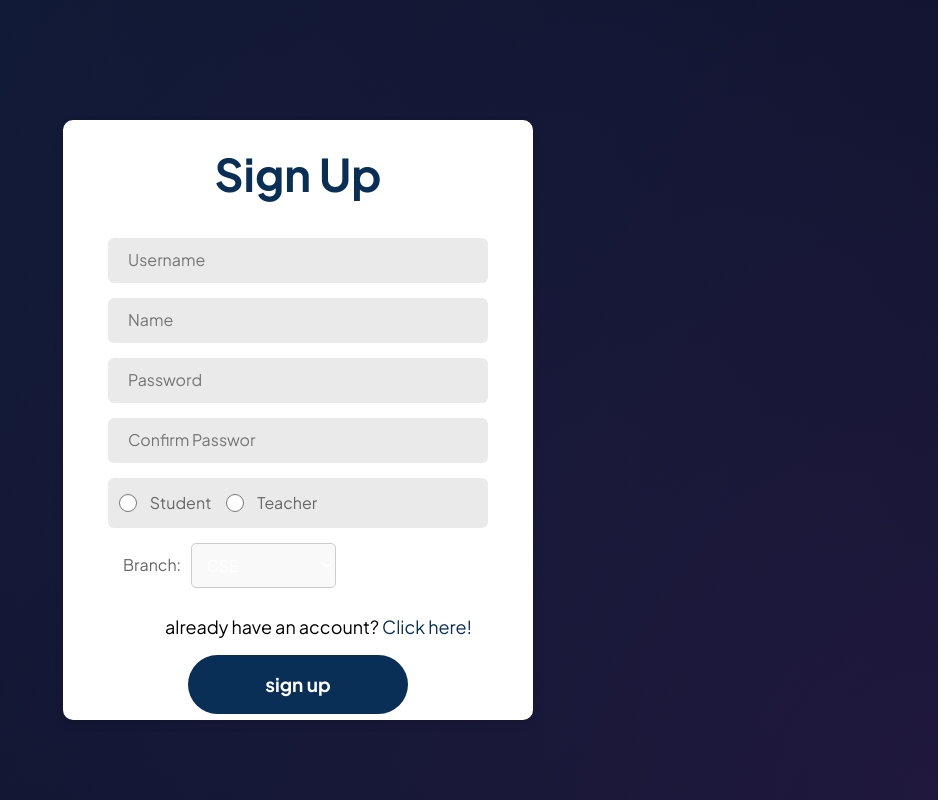
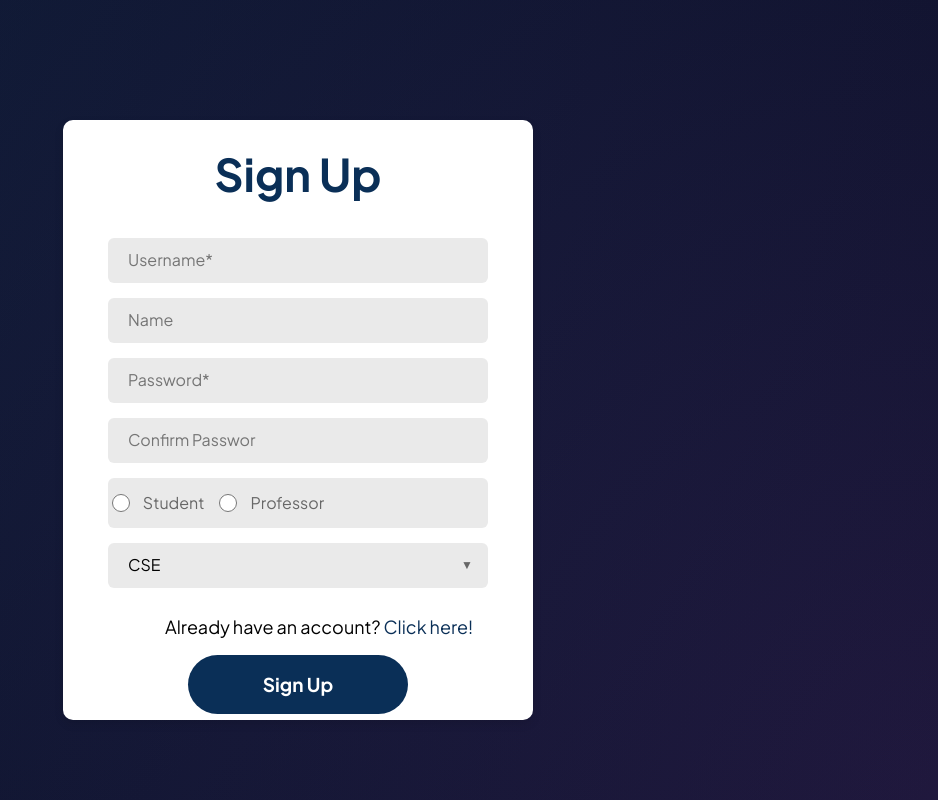
Before and after one commit to mym10/SE_project_frontend, a React (Create React App) app: page /signup in a window 1280 px wide. Shown: the whole page, without its empty margins (342-1280 px from the left). Built offline with nearby package versions, Linux system fonts and the light colour scheme.

Commit message:
47:Signup and login for prof and student fixed

```diff
--- a/src/css/Signup.css
+++ b/src/css/Signup.css
@@ -39,6 +39,7 @@
     height: 45px;
     background: #eaeaea;
     border-radius: 6px;
+    position: relative; /* Added for dropdown arrow positioning */
 }
 
 .input input {
@@ -67,6 +68,8 @@
 .signup-submit-container {
     display: flex;
     justify-content: center;
+    overflow: auto;
+    position: relative;
     margin-top: 15px;
     width: 100%;
 }
@@ -119,6 +122,48 @@
 
 .error-text {
     color: black;
+    min-height: 24px;
     font-weight: bold;
     margin-top: 5px;
 }
+
+/* Branch dropdown styles */
+.input select.branch-dropdown {
+    width: 100%;
+    height: 100%;
+    background: transparent;
+    border: none;
+    outline: none;
+    color: #000;
+    font-size: 16px;
+    padding-left: 20px;
+    -webkit-appearance: none;
+    -moz-appearance: none;
+    appearance: none;
+    cursor: pointer;
+}
+
+/* Dropdown arrow */
+.input .dropdown-arrow {
+    position: absolute;
+    right: 15px;
+    pointer-events: none;
+    color: #676767;
+    font-size: 12px;
+}
+
+/* Branch container styles (optional) */
+.branch-container {
+    display: flex;
+    align-items: center;
+    width: 380px;
+    margin: auto;
+    gap: 10px;
+    margin-bottom: 10px;
+}
+
+.branch-label {
+    font-size: 16px;
+    color: #676767;
+    width: 80px;
+}
--- a/src/pages/Login.jsx
+++ b/src/pages/Login.jsx
@@ -19,7 +19,7 @@ const Login = ({ setIsLogin }) => {
             console.log("Logging in", { username, password });
             const data = await loginUser(username, password);
             console.log("Response:", data);
-            alert(data.message || "Login successful!");
+            //alert(data.message || "Login successful!");
             setIsLogin(true);
             navigate(`/${username}`);
         } catch (error) {
@@ -34,6 +34,8 @@ const Login = ({ setIsLogin }) => {
                 <div className="text">Login</div>
                 <div className="underline"></div>
             </div>
+
+            {error && <div className="error-message">{error}</div>}
             <div className="inputs">
                 <div className="input">
                     <input
--- a/src/pages/Signup.jsx
+++ b/src/pages/Signup.jsx
@@ -11,7 +11,8 @@ const Signup = ({ setIsLogin }) => {
     const [role, setRole] = useState("");
     const [branch, setBranch] = useState("CSE");
     const [passwordError, setPasswordError] = useState("");
-    const [error, setError] = useState(""); // For error handling
+    const [error, setError] = useState("");
+    const [isSubmitting, setIsSubmitting] = useState(false);
     const navigate = useNavigate();
 
     const handleConfirmPasswordChange = (e) => {
@@ -23,49 +24,74 @@ const Signup = ({ setIsLogin }) => {
         );
     };
 
+    const handleSignup = async (e) => {
+        e.preventDefault();
+        setIsSubmitting(true);
+        setError("");
+        setPasswordError("");
 
-    const handleSignup = async () => {
+        // Validate all required fields
+        if (!username || !password || !role) {
+            setError("Username, password and role are required");
+            setIsSubmitting(false);
+            return;
+        }
+
         if (password !== confirmPassword) {
             setPasswordError("Passwords do not match!");
+            setIsSubmitting(false);
             return;
         }
 
         try {
+            console.log("Submitting:", { Username: username, Name: name || username, Password: password, Role: role, Branch: branch });
             const data = await signupUser({
-                Username: username, // Ensure capitalization matches backend
-                Name: name, // change it to name when student_details schema is created
+                Username: username, // Matches backend exactly
+                Name: name || username, // Defaults to username if name not provided
                 Password: password,
                 Role: role,
-                Branch: branch,
+                Branch: branch
             });
-            alert(data.message || "Signup successful!");
+
+            if (data.message === "User already exists!") {
+                setError("Username is already taken");
+                return;
+            }
+
+            //alert(data.message || "Signup successful!");
             setIsLogin(true);
-            navigate(`/${username}`);
+            navigate(data.redirect || `/${username}`);
         } catch (error) {
-            setError(error.response?.data?.message || "Signup failed.");
+            console.error("Signup error:", error);
+            setError(error.response?.data?.message || "Signup failed. Please try again.");
+        } finally {
+            setIsSubmitting(false);
         }
     };
 
-
     return (
-        <div className="container signup-container">
+        <form className="container signup-container" onSubmit={handleSignup}>
             <div className="header">
                 <div className="text">Sign Up</div>
                 <div className="underline"></div>
             </div>
+
+            {error && <div className="error-message">{error}</div>}
+
             <div className="inputs">
                 <div className="input">
                     <input
                         type="text"
-                        placeholder="Username"
+                        placeholder="Username*"
                         value={username}
                         onChange={(e) => setUsername(e.target.value)}
+                        required
                     />
                 </div>
                 <div className="input">
                     <input
                         type="text"
-                        placeholder="Name"
+                        placeholder="Name "
                         value={name}
                         onChange={(e) => setName(e.target.value)}
                     />
@@ -73,22 +99,24 @@ const Signup = ({ setIsLogin }) => {
                 <div className="input">
                     <input
                         type="password"
-                        placeholder="Password"
+                        placeholder="Password*"
                         value={password}
                         onChange={(e) => setPassword(e.target.value)}
+                        required
+                        minLength="6"
                     />
                 </div>
                 <div className="input">
                     <input
                         type="password"
-                        placeholder="Confirm Password"
+                        placeholder="Confirm Password*"
                         value={confirmPassword}
                         onChange={handleConfirmPasswordChange}
+                        required
                     />
                 </div>
                 {passwordError && <div className="error">{passwordError}</div>}
 
-                {/* role selection using radio buttons */}
                 <div className="input role-selection">
                     <label>
                         <input
@@ -97,45 +125,52 @@ const Signup = ({ setIsLogin }) => {
                             value="Student"
                             checked={role === "Student"}
                             onChange={() => setRole("Student")}
+                            required
                         /> Student
                     </label>
                     <label>
                         <input
                             type="radio"
                             name="role"
-                            value="Teacher"
-                            checked={role === "Teacher"}
-                            onChange={() => setRole("Teacher")}
-                        /> Teacher
+                            value="Professor"
+                            checked={role === "Professor"}
+                            onChange={() => setRole("Professor")}
+                        /> Professor
                     </label>
                 </div>
 
-                {/* branch dropdown */}
-                <div className="branch-container">
-                    <label className="branch-label">Branch:</label>
+                {/* Modified branch dropdown section */}
+                <div className="input dropdown-container">
                     <select
                         className="branch-dropdown"
                         value={branch}
                         onChange={(e) => setBranch(e.target.value)}
                     >
+                        <option value="" disabled hidden>Branch*</option>
                         <option value="CSE">CSE</option>
                         <option value="AI">AI</option>
                     </select>
+                    <span className="dropdown-arrow">▼</span>
                 </div>
             </div>
 
-            {/* link to login page */}
             <div className="switch">
-                already have an account?{" "}
+                Already have an account?{" "}
                 <span onClick={() => { setIsLogin(true); navigate("/login"); }}>
                     Click here!
                 </span>
             </div>
 
             <div className="signup-submit-container">
-                <button className="submit" onClick={handleSignup}>sign up</button>
+                <button
+                    className="submit"
+                    type="submit"
+                    disabled={isSubmitting || !username || !password || !confirmPassword || !role}
+                >
+                    {isSubmitting ? "Processing..." : "Sign Up"}
+                </button>
             </div>
-        </div>
+        </form>
     );
 };
 
```
